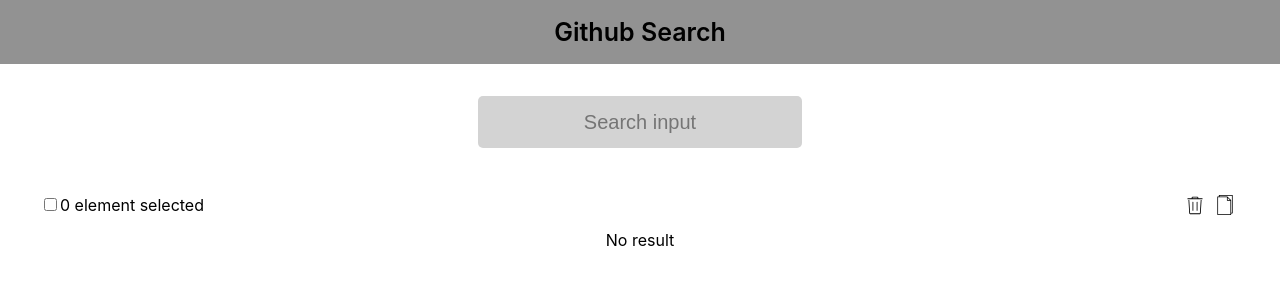
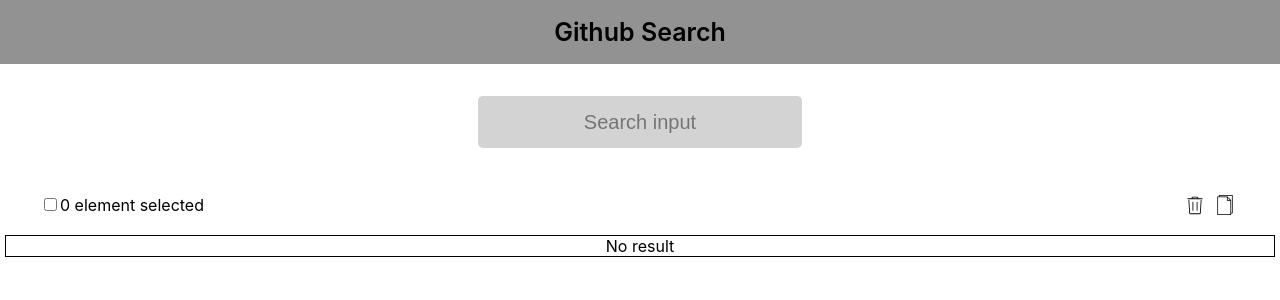
Before and after one commit to ThibLeger/fulll-technical-test, a React (Create React App) app in the folder front/: page / in a window 1280 px wide. Shown: the top 300 px of the page. Built offline with nearby package versions, Linux system fonts and the light colour scheme.

Commit message:
Fix minor bug, add some style to better reprensent the initial requested ux

```diff
--- a/front/src/App.tsx
+++ b/front/src/App.tsx
@@ -68,6 +68,7 @@
   const handleOnDeleteIconClick = () => {
     // get users that are not selected
     const newUsers = githubUsers.filter(user => !selectedUsers.includes(user.id));
+    setSelectedUsers([]);
     setGithubUsers(newUsers);
   };
 
--- a/front/src/components/userCard/userCard.css
+++ b/front/src/components/userCard/userCard.css
@@ -8,6 +8,7 @@
     overflow: hidden;
     position: relative;
     background-color: lightgray;
+    box-shadow: 2px 2px 4px #5e5a5a;
 }
 
 .userAvatarContainer {
--- a/front/src/components/usersList/usersList.css
+++ b/front/src/components/usersList/usersList.css
@@ -5,4 +5,6 @@
     justify-content: center;
 
     overflow: hidden;
+    margin: 5px;
+    border: 1px solid black;
 }
```
